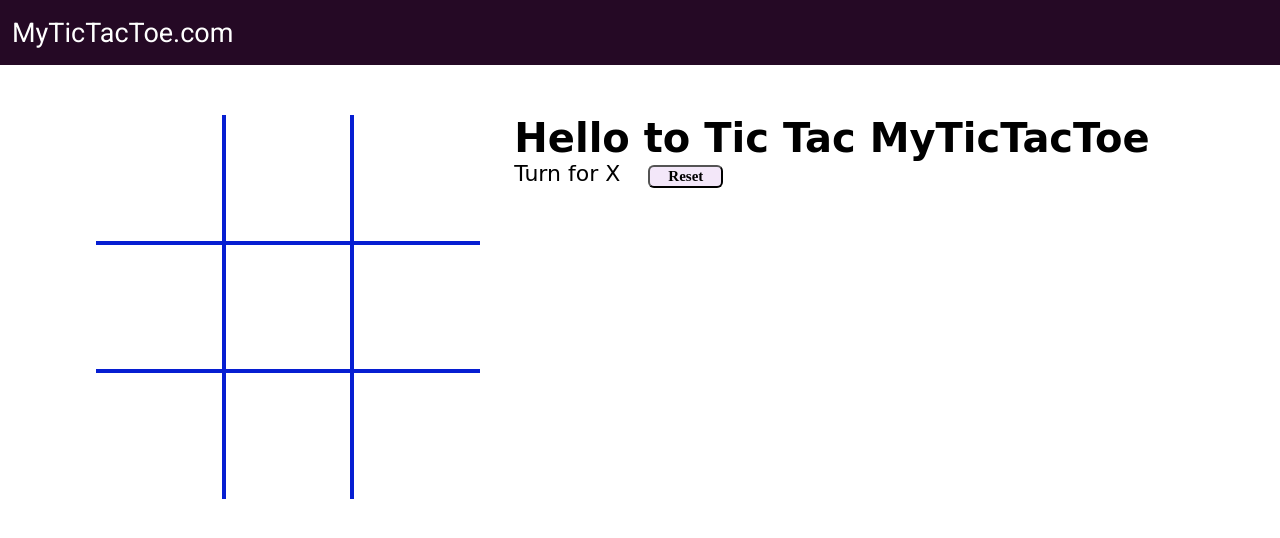
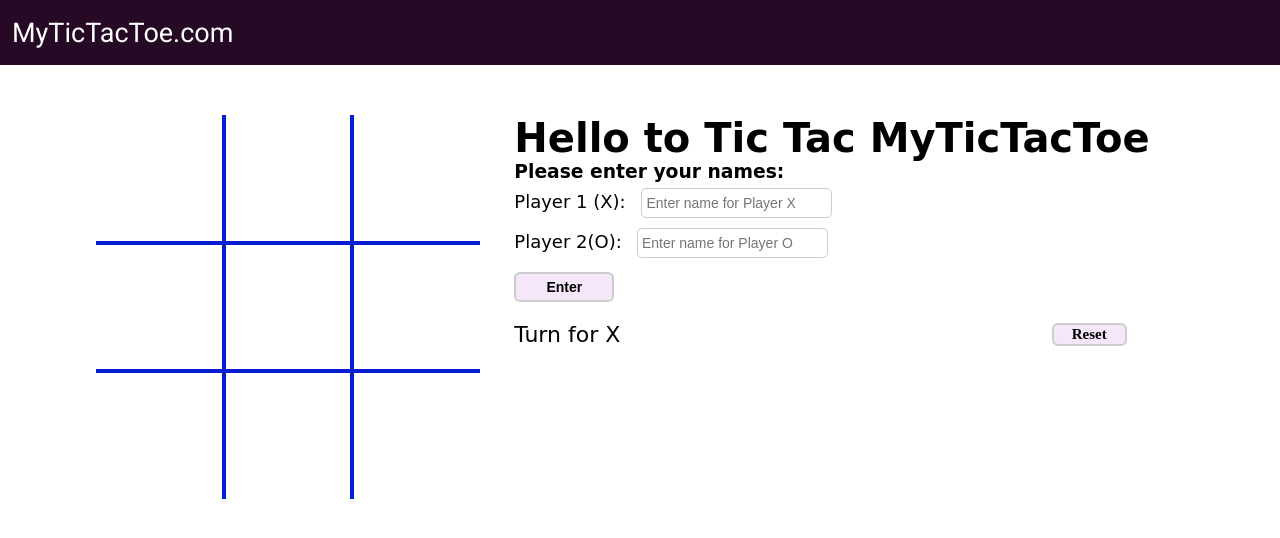
Before and after one commit to OpenSource-UIT/hacktoberfest-24-1, a plain HTML site: page index.html in a window 1280 px wide. Drawn offline with Linux system fonts and the light colour scheme; a web font is replaced by a local one.

Commit message:
Added Feature: Allow Dynamic Player Names

```diff
--- a/index.html
+++ b/index.html
@@ -29,7 +29,20 @@
       </div>
       <div class="gameInfo">
         <h1>Hello to Tic Tac MyTicTacToe</h1>
-        <div>
+        <!-- Added Input Section for Player Names -->
+        <div class="inputSection">
+            <h3>Please enter your names:</h3>
+            <div>
+            <label for="player1">Player 1 (X):  </label>
+            <input type="text" id="player1" placeholder="Enter name for Player X">
+            </div>
+            <div>
+            <label for="player2">Player 2(O):</label>
+            <input type="text" id="player2" placeholder="Enter name for Player O">
+            </div>
+            <button id="startGame">Enter</button>
+        </div>
+        <div class="gameStatus">
           <span class="info">Turn for X</span>
           <button id="reset">Reset</button>
         </div>
--- a/script.js
+++ b/script.js
@@ -2,7 +2,10 @@ console.log("Welcome to Tic Tac Toe")
 let music = new Audio("music.mp3")
 let audioTurn = new Audio("ting.mp3")
 let gameover = new Audio("gameover.mp3")
-let turn = "X"
+
+let player1 = "X";  // Default name for player X
+let player2 = "O";  // Default name for player O
+let turn = "X";
 let isgameover = false;
 
 // Function to change the turn
@@ -24,15 +27,33 @@ const checkWin = ()=>{
         [2, 4, 6, 5, 15, 135],
     ]
     wins.forEach(e =>{
-        if((boxtext[e[0]].innerText === boxtext[e[1]].innerText) && (boxtext[e[2]].innerText === boxtext[e[1]].innerText) && (boxtext[e[0]].innerText !== "") ){
-            document.querySelector('.info').innerText = boxtext[e[0]].innerText + " Won"
-            isgameover = true
-            document.querySelector('.imgbox').getElementsByTagName('img')[0].style.width = "200px";
-            document.querySelector(".line").style.transform = `translate(${e[3]}vw, ${e[4]}vw) rotate(${e[5]}deg)`
-            document.querySelector(".line").style.width = "20vw";
+        if((boxtext[e[0]].innerText === boxtext[e[1]].innerText) &&
+           (boxtext[e[2]].innerText === boxtext[e[1]].innerText) &&
+           (boxtext[e[0]].innerText !== "") ){
+                let winner = boxtext[e[0]].innerText === "X" ? player1 : player2;
+                document.querySelector('.info').innerText = winner + " Won"
+                isgameover = true
+                document.querySelector('.imgbox').getElementsByTagName('img')[0].style.width = "200px";
+                document.querySelector(".line").style.transform = `translate(${e[3]}vw, ${e[4]}vw) rotate(${e[5]}deg)`
+                document.querySelector(".line").style.width = "20vw";
         }
     })
 }
+
+// Start Game Logic (Submit Names)
+document.getElementById("startGame").addEventListener("click", () => {
+    // Get player names from input fields
+    player1 = document.getElementById("player1").value || "Player X";
+    player2 = document.getElementById("player2").value || "Player O";
+
+    // Update the initial turn info
+    document.getElementsByClassName("info")[0].innerText = "Turn for " + player1;
+
+    // Hide the 'Turn for Player one' message and input section
+    document.getElementById("infoBeforeSubmit").style.display = "none";
+    document.querySelector(".inputSection").style.display = "none";
+});
+
 
 // Game Logic
 // music.play()
@@ -46,7 +67,7 @@ Array.from(boxes).forEach(element =>{
             audioTurn.play();
             checkWin();
             if (!isgameover){
-                document.getElementsByClassName("info")[0].innerText  = "Turn for " + turn;
+                document.getElementsByClassName("info")[0].innerText  = "Turn for " + (turn === "X" ? player1 : player2);;
             }
         }
     })
@@ -61,6 +82,6 @@ reset.addEventListener('click', ()=>{
     turn = "X";
     isgameover = false
     document.querySelector(".line").style.width = "0vw";
-    document.getElementsByClassName("info")[0].innerText  = "Turn for " + turn;
+    document.getElementsByClassName("info")[0].innerText  = "Turn for " + player1;
     document.querySelector('.imgbox').getElementsByTagName('img')[0].style.width = "0px"
 })
--- a/style.css
+++ b/style.css
@@ -46,10 +46,65 @@ nav ul{
     background-color: rgb(242, 234, 250);
 }
 
+.inputSection {
+    display: flex;
+    flex-direction: column;
+    margin-bottom: 20px;
+}
+
+.inputSection label {
+    margin-right: 10px;
+    font-size: 18px;
+    height: 30px;
+    line-height: 40px;
+}
+.inputSection input {
+    padding: 4px;
+    margin-right: 20px;
+    border-radius: 5px;
+    border: 1px solid #ccc;
+    font-size: 14px;
+    height: 20px;
+}
+
+.inputSection button {
+    width: 100px;
+    height: 30px;
+    background-color: #f3e7f9;
+    border-radius: 6px;
+    cursor: pointer;
+    font-size: 14px;
+    margin-top: 10px;
+    font-weight: bolder;
+    border: 2px solid #ccc;
+}
+
+.inputSection button:hover {
+    background-color: rgb(165, 168, 194);
+}
+
+.gameStatus {
+    display: flex;
+    align-items: center;
+    justify-content: space-between;
+}
+
 .info {
     font-size: 22px;
+    margin-right: 10px;
 }
 
+#reset {
+    margin: 0 0 0 20px;
+    padding: 8px 16px;
+    background: #f3e7f9;
+    border-radius: 6px;
+    cursor: pointer;
+    font-family: 'Baloo Bhaina 2';
+    font-size: 16px;
+    font-weight: bolder;
+    border: 2px solid #ccc;
+}
 .gameInfo{
     padding: 0 34px;
     font-family: 'Baloo Bhaina 2', cursive;
```
